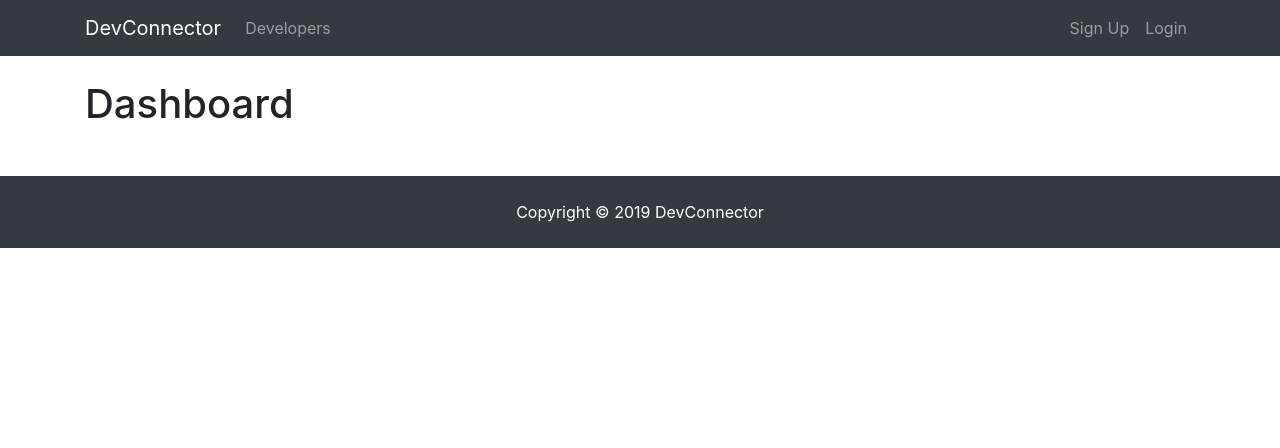
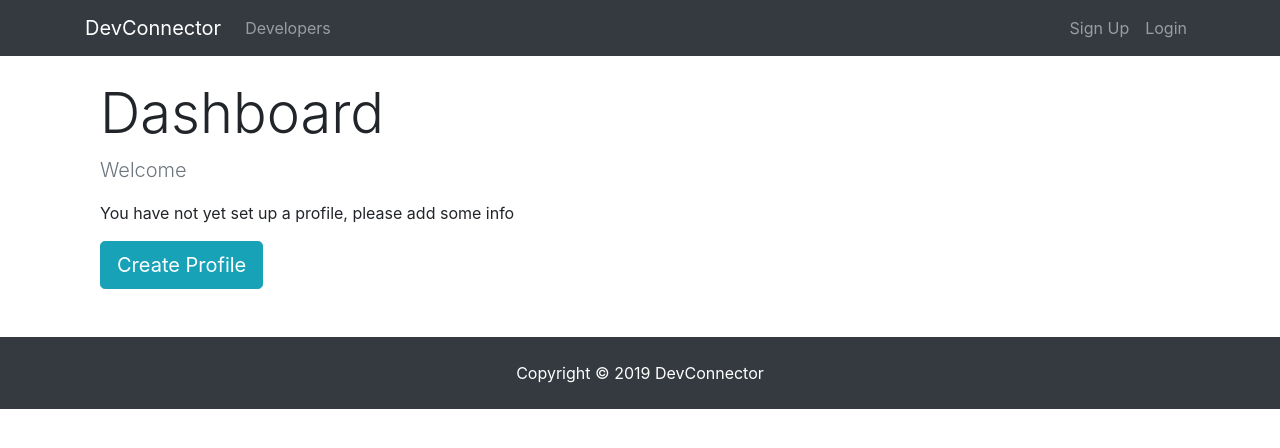
Before and after one commit to JKobrynski/devconnector, a React (Create React App) app in the folder client/: page /dashboard in a window 1280 px wide. Shown: the top 448 px of the page. Built offline with nearby package versions, Linux system fonts and the light colour scheme; no server answers.

Commit message:
Created spinner component

```diff
--- /dev/null
+++ b/client/src/components/common/Spinner.js
@@ -0,0 +1,14 @@
+import React from "react";
+import spinner from "./spinner.gif";
+
+export default () => {
+  return (
+    <div>
+      <img
+        src={spinner}
+        style={{ width: "200px", margin: "auto", display: "block" }}
+        alt="Loading..."
+      />
+    </div>
+  );
+};
--- a/client/src/components/dashboard/Dashboard.js
+++ b/client/src/components/dashboard/Dashboard.js
@@ -1,7 +1,9 @@
 import React, { Component } from "react";
+import { Link } from "react-router-dom";
 import PropTypes from "prop-types";
 import { connect } from "react-redux";
 import { getCurrentProfile } from "../../actions/profileActions";
+import Spinner from "../common/Spinner";
 
 class Dashboard extends Component {
   componentDidMount() {
@@ -9,15 +11,58 @@
   }
 
   render() {
+    const { user } = this.props.auth;
+    const { profile, loading } = this.props.profile;
+
+    let dashboardContent;
+
+    if (profile === null || loading) {
+      dashboardContent = <Spinner />;
+    } else {
+      // Check if logged user has profile data
+      if (Object.keys(profile).length > 0) {
+        dashboardContent = <h4>TODO: DISPLAY PROFILE</h4>;
+      } else {
+        // User is logged in but has no profile
+        dashboardContent = (
+          <div>
+            <p className="lead text-muted">Welcome {user.name}</p>
+            <p>You have not yet set up a profile, please add some info</p>
+            <Link to="/create-profile" className="btn btn-lg btn-info">
+              Create Profile
+            </Link>
+          </div>
+        );
+      }
+    }
+
     return (
-      <div>
-        <h1>Dashboard</h1>
+      <div className="dashboard">
+        <div className="container">
+          <div className="row">
+            <div className="col-md-12">
+              <h1 className="display-4">Dashboard</h1>
+              {dashboardContent}
+            </div>
+          </div>
+        </div>
       </div>
     );
   }
 }
 
+const mapStateToProps = state => ({
+  profile: state.profile,
+  auth: state.auth
+});
+
+Dashboard.propTypes = {
+  getCurrentProfile: PropTypes.func.isRequired,
+  auth: PropTypes.object.isRequired,
+  profile: PropTypes.object.isRequired
+};
+
 export default connect(
-  null,
+  mapStateToProps,
   { getCurrentProfile }
 )(Dashboard);
```
Also changed, not shown: client/src/components/common/spinner.gif (added), 1 other file (tests, documents, lock files or other folders).
